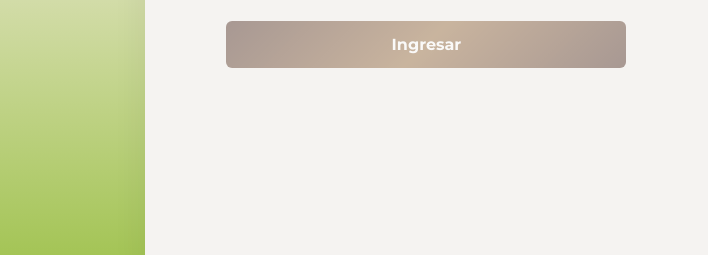
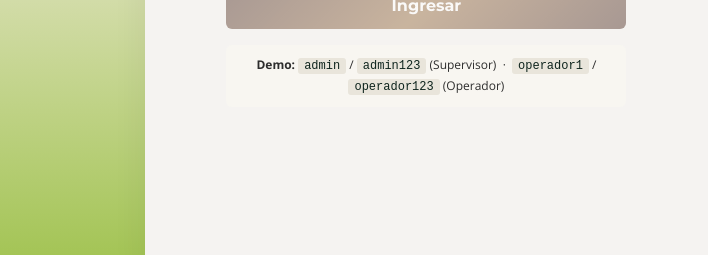
Before and after one commit to Hildara67/styrax, an Electron app: page public/index.html in a window 1280 px wide. Shown: the part 495-750 px from the top of the page, 572-1280 px from the left. Drawn offline with nearby package versions, Linux system fonts and the light colour scheme.

Commit message:
Add credential hint on login page for demo users

```diff
--- a/public/css/estilos.css
+++ b/public/css/estilos.css
@@ -350,6 +350,24 @@ h1, h2, h3, h4, h5 {
 .btn-login:disabled {
   opacity: 0.5;
   cursor: not-allowed;
+}
+
+.credential-hint {
+  margin-top: 16px;
+  padding: 10px 12px;
+  background: #f8f6f1;
+  border-radius: var(--radio-sm);
+  font-size: 12px;
+  color: var(--gris-500);
+  text-align: center;
+  line-height: 1.6;
+}
+.credential-hint code {
+  background: #e9e5db;
+  padding: 1px 6px;
+  border-radius: 3px;
+  font-size: 12px;
+  color: var(--verde-bosque);
 }
 
 .login-footer {
--- a/public/index.html
+++ b/public/index.html
@@ -42,6 +42,9 @@
           </div>
           <button type="submit" class="btn-login" id="btnIngresar" disabled>Ingresar</button>
         </form>
+        <div class="credential-hint">
+          <strong>Demo:</strong> <code>admin</code> / <code>admin123</code> (Supervisor) &nbsp;·&nbsp; <code>operador1</code> / <code>operador123</code> (Operador)
+        </div>
       </div>
     </div>
   </div>
```
